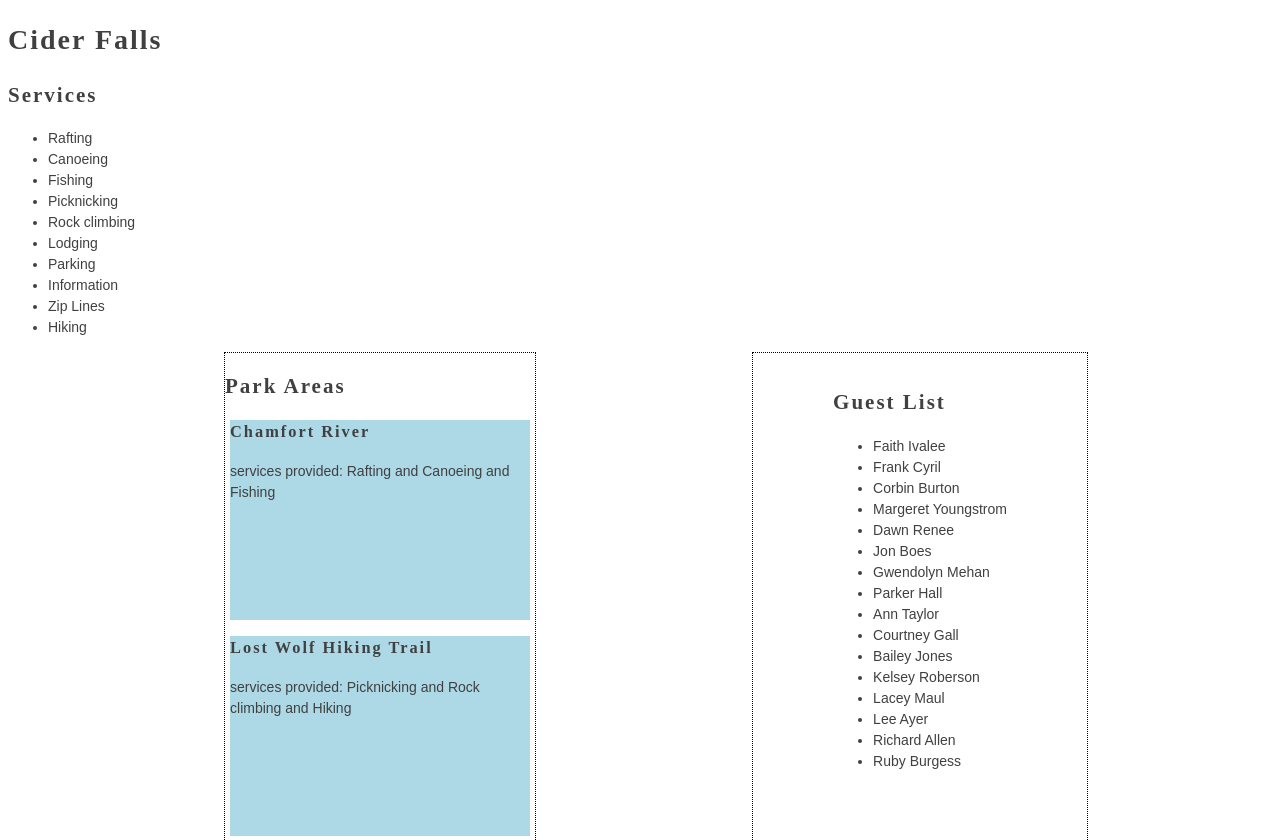
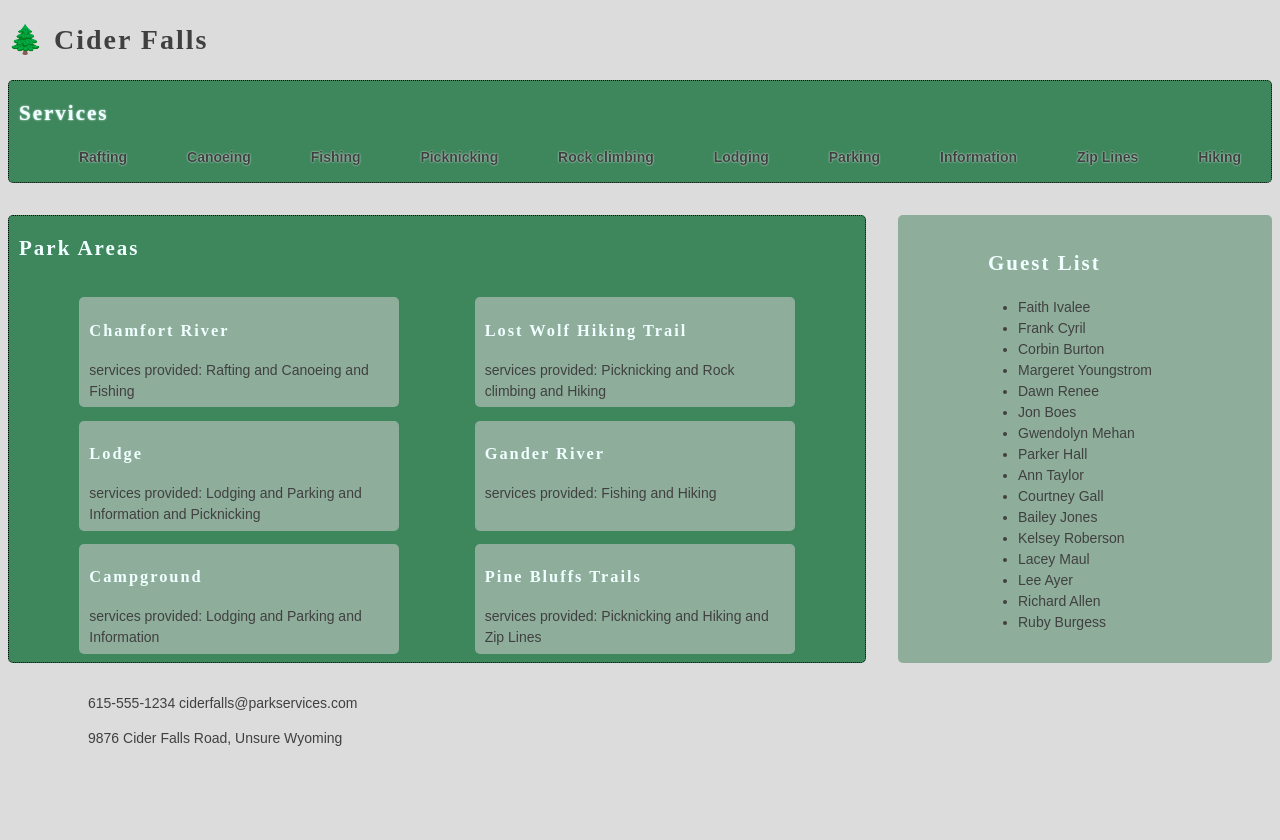
Before and after one commit to nss-daytime-cohort-63/Team-2-Cider-Falls, a plain HTML site: page index.html in a window 1280 px wide. Shown: the top 840 px of the page. After the commit the page ends 800 px from the top, so only its background shows below. Drawn offline with Linux system fonts and the light colour scheme.

Commit message:
added css to make pretty(enough)

```diff
--- a/main.css
+++ b/main.css
@@ -3,40 +3,80 @@ body {
 	font-family: "Comfortaa", Arial, sans-serif;
 	font-size: 14px;
 	line-height: 1.5;
+    background-color: gainsboro;
+}
+h3 {
+    color: azure;
+    font-family: "Patua One", serif;
+    letter-spacing: 2px;
+}
+h2 {
+    color: azure;
+    padding-left: 10px;
+    font-family: "Patua One", serif;
+    letter-spacing: 2px;
+}
+h1,h4,h5,h6 {
+  font-family: "Patua One", serif;
+  letter-spacing: 2px;
+}
+.serviceList {
+    font-weight: bold;
+    text-shadow: 0px 0px 2px azure;
+    width: auto;
+    border: 1px dotted rgb(0, 0, 0);
+    background-color: #3e865c;
+    border-radius: 5px;
+}
+#topservice {
+    display: flex;
+    list-style-type: none;
+    justify-content: space-around;
 }
 
-h1,h2,h3,h4,h5,h6 {
-  font-family: "Patua One", serif;
-  letter-spacing: 2px;
+.areaCard {
+    display: flex;
+    flex-wrap: wrap;
+    justify-content: space-evenly;
+}
+
+.topservice {
+    justify-content: space-around;
 }
 
 .mainInfo {
     display: flex;
     flex-direction: row;
-    justify-content: space-evenly;
-
 }
 
 .parkAreas {
-    flex-basis: 24%;
-    margin: 0 2rem;
+    display: flex;
+    flex-wrap: wrap;
+    width: 80%;
+    margin-right: 2rem;
+    margin-top: 2rem;
     border: 1px dotted rgb(0, 0, 0);
+    background-color: #3e865c;
+    border-radius: 5px;
 }
 
 .parkAreas div {
     width: 300px;
-    height: 200px;
-    margin: 5px;
-    background-color: lightblue;
+    height: 100px;
+    margin: 5px 5px;
+    padding: 5px 10px;
+    background-color: #8eae9b;
+    border-radius: 5px;
 }
 
 .guestList {
+    width: 20%;
+    margin-top: 2rem;
     padding: 1rem 5rem;
-    border: 1px dotted rgb(0, 0, 0);
-
+    background-color: #8eae9b;
+    border-radius: 5px;
 }
 
 footer {
     padding: 1rem 5rem;
-    border: 1px dotted black;
 }
--- a/scripts/main.js
+++ b/scripts/main.js
@@ -7,26 +7,29 @@ import { serviceList } from "./services.js"
 const mainContainer = document.querySelector("#container")
 
 const applicationHTML = `
-<h1>Cider Falls</h1>
+<h1>🌲 Cider Falls</h1>
 <section class = "serviceList">
 <h2>Services</h2>
 ${serviceList()}
 </section>
 <div class="mainInfo">
     <article class="parkAreas">
-        <section class = "areaBox">
-            <h2>Park Areas</h2>
+    <h2>Park Areas</h2>
+        <section class="areaCard">
                 ${ParkAreas()}
         </section>
         </article>
-        <section class = "guestList">
+        <aside class = "guestList">
             <h2>Guest List</h2>
             ${GuestList()}
-        </section>
+        </aside>
 
    </div>
 
-   <footer>Info</footer>
+   <footer>
+    <p>615-555-1234  ciderfalls@parkservices.com<p>
+    <p>9876 Cider Falls Road, Unsure Wyoming</p>
+   </footer>
 `
 
 
--- a/scripts/services.js
+++ b/scripts/services.js
@@ -43,30 +43,13 @@ document.addEventListener(
 
 
 export const serviceList = () => {
-    let servicesHTML = "<ul>"
+    let servicesHTML = `<ul id="topservice">`
 
     for (const service of services) {
-        servicesHTML += `<li id = "service--${service.id}">${service.name}</li>`
+        servicesHTML += `<li class="topservice" id="service--${service.id}">${service.name}</li>`
     }
 
     servicesHTML += "</ul>"
 
     return servicesHTML
 }
-
-
-
-// const findParkServices = (parkArea) => {
-//     let servicesPerPark = []
-//     for (let parkService of parkServices) {
-//         if (parkArea.id === parkService.parkAreaId) {
-//             for (let service of services) {
-//                 if (service.id === parkService.serviceId) {
-//                     servicesPerPark.push(service.name)
-//                 }
-//             }
-//         }
-//     }
-//     let allServices = servicesPerPark.join(" and ")
-//     return allServices
-// }
```
